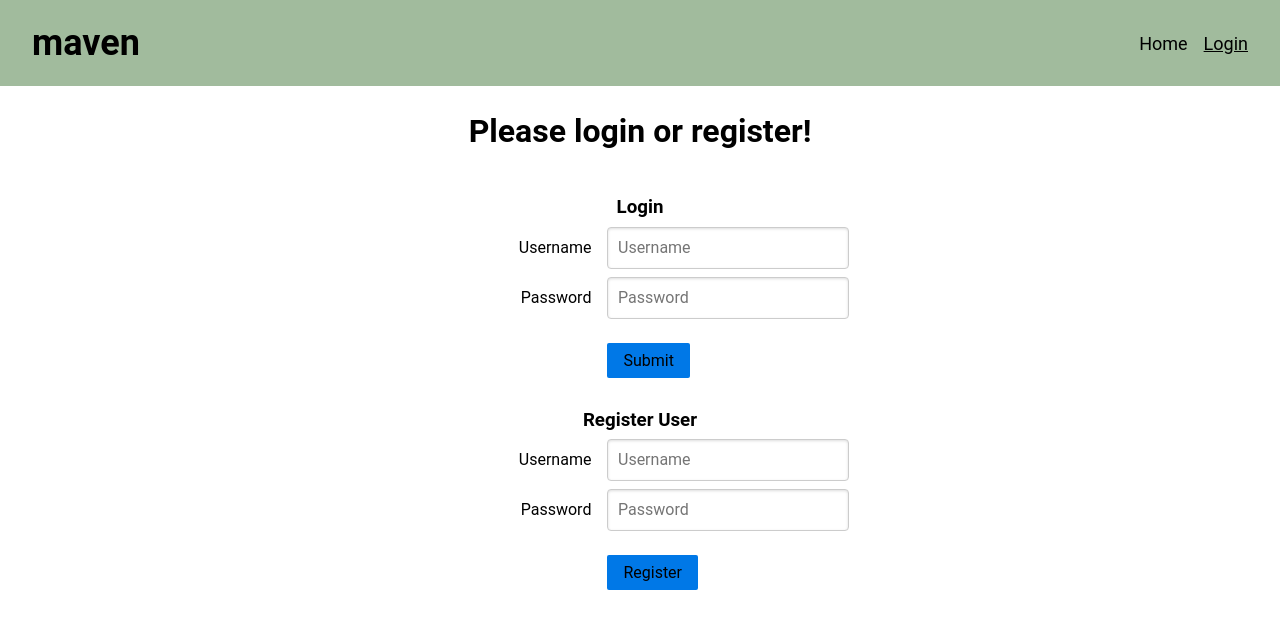
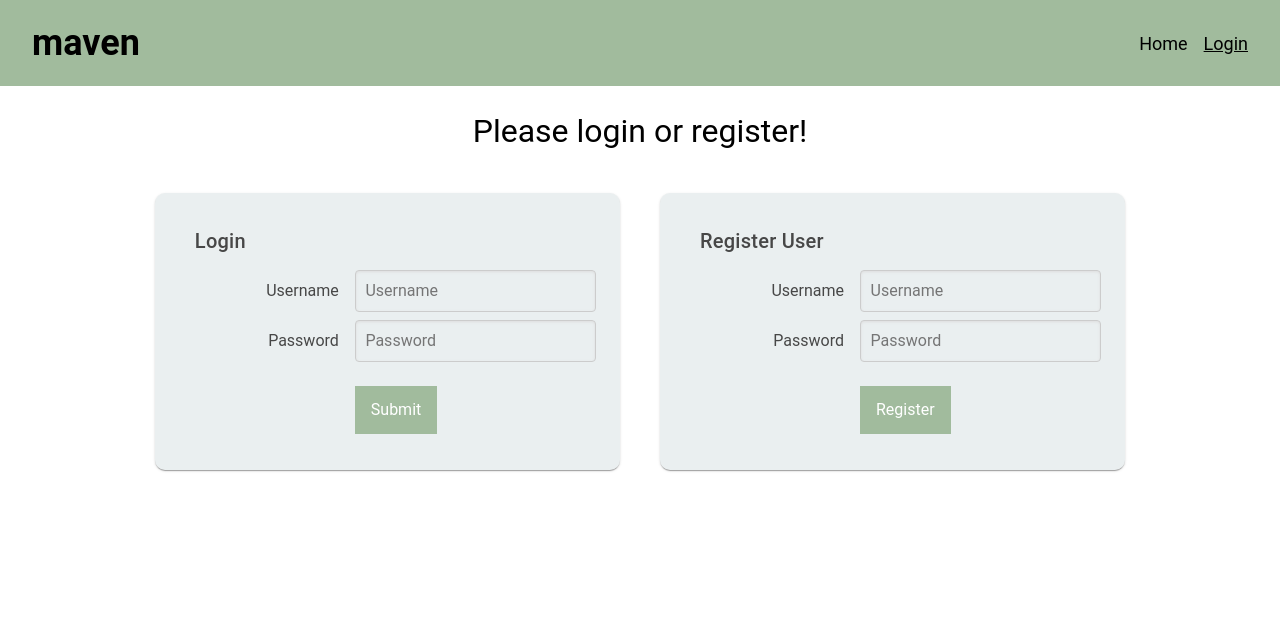
Before and after one commit to CarolinaMoura/maven, a Vue app: page /login in a window 1280 px wide. Shown: the top 628 px of the page. Built offline with nearby package versions, Linux system fonts and the light colour scheme; no server answers.

Commit message:
style registration page

```diff
--- a/client/components/Login/LoginForm.vue
+++ b/client/components/Login/LoginForm.vue
@@ -15,8 +15,9 @@ async function login() {
 </script>
 
 <template>
+  <v-card class="card">
     <form class="pure-form pure-form-aligned" @submit.prevent="login">
-    <h3>Login</h3>
+      <v-card-title>Login</v-card-title>
       <fieldset>
         <div class="pure-control-group">
           <label for="aligned-name">Username</label>
@@ -27,10 +28,11 @@ async function login() {
           <input type="password" v-model.trim="password" id="aligned-password" placeholder="Password" required />
         </div>
         <div class="pure-controls">
-        <button type="submit" class="pure-button pure-button-primary">Submit</button>
+          <button type="submit" class="btn-primary">Submit</button>
         </div>
       </fieldset>
     </form>
+  </v-card>
 </template>
 
 <style scoped>
@@ -38,4 +40,11 @@ h3 {
   display: flex;
   justify-content: center;
 }
+.card {
+  color: var(--primary-text);
+  align-items: start;
+  background-color: var(--secondary-20);
+  border-radius: 10px;
+  padding: 1.5em;
+}
 </style>
--- a/client/components/Login/RegisterForm.vue
+++ b/client/components/Login/RegisterForm.vue
@@ -16,8 +16,9 @@ async function register() {
 </script>
 
 <template>
+  <v-card class="card">
     <form class="pure-form pure-form-aligned" @submit.prevent="register">
-    <h3>Register User</h3>
+      <v-card-title>Register User</v-card-title>
       <fieldset>
         <div class="pure-control-group">
           <label for="aligned-name">Username</label>
@@ -28,10 +29,11 @@ async function register() {
           <input type="password" v-model.trim="password" id="aligned-password" placeholder="Password" required />
         </div>
         <div class="pure-controls">
-        <button type="submit" class="pure-button pure-button-primary">Register</button>
+          <button type="submit" class="btn-primary">Register</button>
         </div>
       </fieldset>
     </form>
+  </v-card>
 </template>
 
 <style scoped>
@@ -39,4 +41,11 @@ h3 {
   display: flex;
   justify-content: center;
 }
+.card {
+  color: var(--primary-text);
+  align-items: start;
+  background-color: var(--secondary-20);
+  border-radius: 10px;
+  padding: 1.5em;
+}
 </style>
--- a/client/views/LoginView.vue
+++ b/client/views/LoginView.vue
@@ -6,7 +6,19 @@ import RegisterForm from "@/components/Login/RegisterForm.vue";
 <template>
   <main class="column">
     <h1>Please login or register!</h1>
-    <LoginForm />
-    <RegisterForm />
+    <v-row class="gap">
+      <v-col> <LoginForm /> </v-col>
+      <v-col><RegisterForm /></v-col>
+    </v-row>
   </main>
 </template>
+
+<style scoped>
+h1 {
+  font-weight: normal;
+}
+
+.gap {
+  gap: 1em;
+}
+</style>
```
Lines whose indentation alone changed are shown as unchanged.
